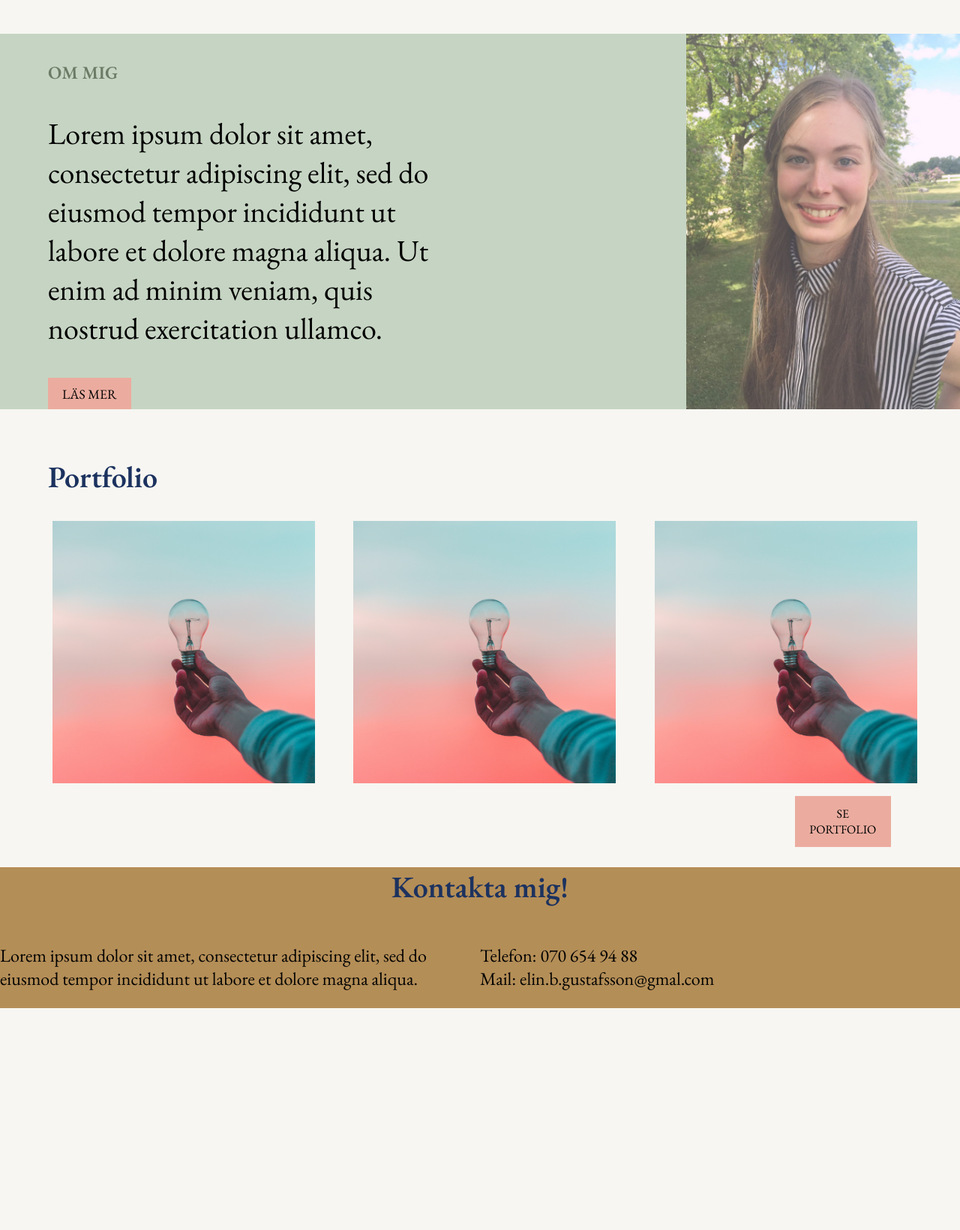
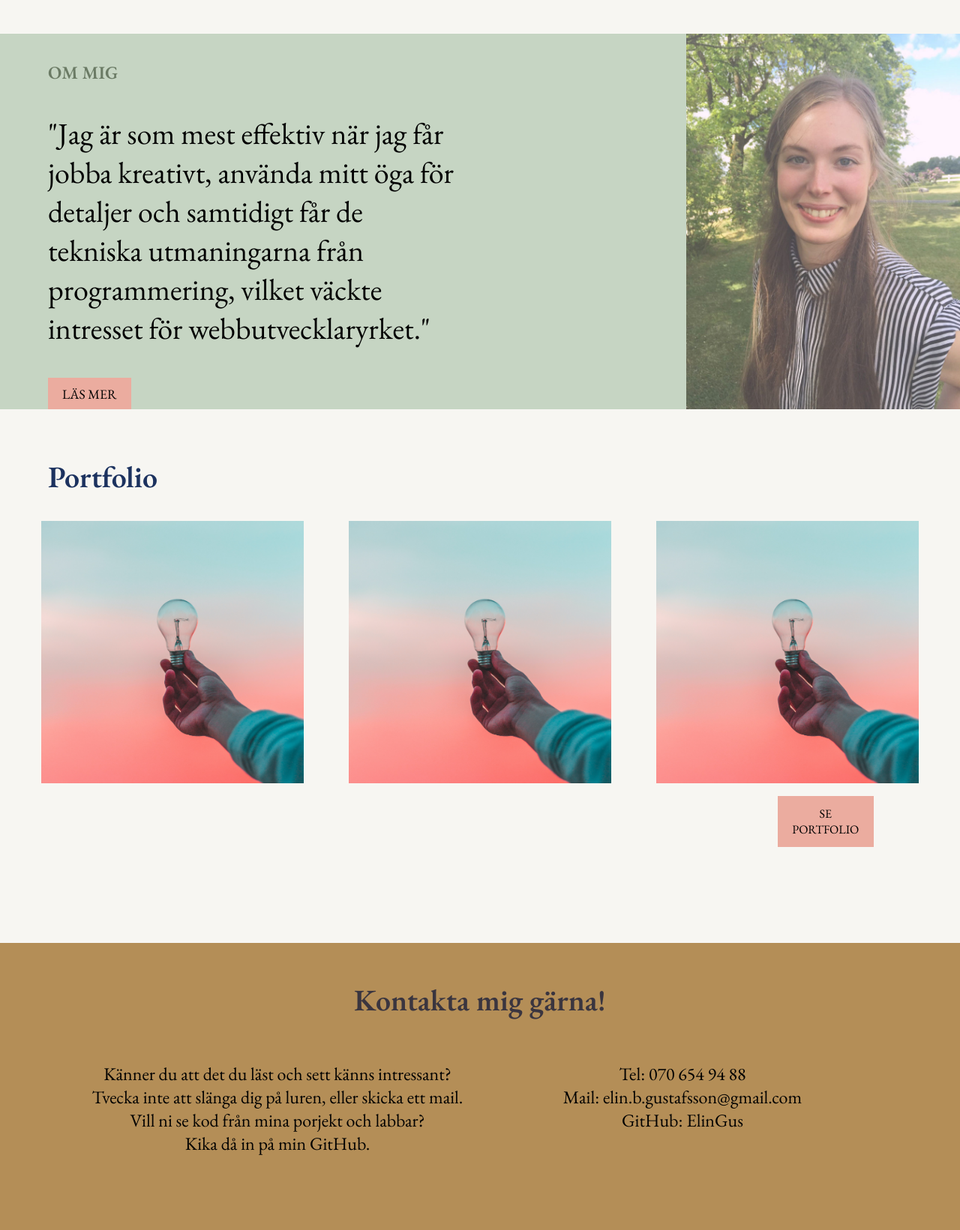
Before and after one commit to ElinGus/my-portfolio, a WordPress theme: template themes/portfolio_theme/front-page.php in a window 1280 px wide. Shown: the part 676-2317 px from the top of the page at 75% size. Before the commit the page ends 2021 px from the top, so only its background shows below. Run offline with PHP 8.4 and a stand-in for WordPress, Linux system fonts and the light colour scheme; the site name, menu and one post (Sample post) are stand-ins, and other content is empty; some libraries are stand-ins or nearby versions; some web fonts are replaced.

Commit message:
working with fotter and update portfolio section on front-page

```diff
--- a/themes/portfolio_theme/footer.php
+++ b/themes/portfolio_theme/footer.php
@@ -1,17 +1,22 @@
 
     <footer>
-      <h1>Kontakta mig!</h1>
+      <h1>Kontakta mig gärna!</h1>
 
       <section class="footer-section">
         <div class="contact_text">
-          <p>Lorem ipsum dolor sit amet, consectetur adipiscing elit, sed do eiusmod tempor
-              incididunt ut labore et dolore magna aliqua.
+          <p>Känner du att det du läst och sett känns intressant? <br>
+              Tvecka inte att slänga dig på luren, eller skicka ett mail. <br>
+              Vill ni se kod från mina porjekt och labbar? <br> Kika då in på min GitHub.
           </p>
         </div>
+
         <div class="contact_info">
-          <p>Telefon: 070 654 94 88 <br> Mail: elin.b.gustafsson@gmal.com</p>
+          <a href="tel:0706549488">Tel: 070 654 94 88</a>
+          <a href="mailto:elin.b.gustafsson@gmail.com">Mail: elin.b.gustafsson@gmail.com</a>
+          <a href="https://github.com/ElinGus" target="_blank">GitHub: ElinGus</a>
         </div>
       </section>
+
     </footer>
    <?php wp_footer(); ?>
   </body>
--- a/themes/portfolio_theme/front-page.php
+++ b/themes/portfolio_theme/front-page.php
@@ -29,9 +29,9 @@ if ( have_posts() ) :
             <div class="textblock-col">
                 <h1>Om mig</h1>
                 <p>
-                Lorem ipsum dolor sit amet, consectetur adipiscing elit, sed do eiusmod tempor
-                incididunt ut labore et dolore magna aliqua. Ut enim ad minim veniam, quis nostrud
-                exercitation ullamco.
+                "Jag är som mest effektiv när jag får jobba kreativt, använda mitt öga för detaljer och
+                samtidigt får de tekniska utmaningarna från programmering, vilket väckte intresset för
+                webbutvecklaryrket."
                 </p>
                 <button>Läs mer</button>
             </div>
@@ -44,16 +44,19 @@ if ( have_posts() ) :
              <h1>Portfolio</h1>
 
              <div class="work-columns">
-                <div class="work-col-1">
+                <div class="work-col">
                     <img src="<?php bloginfo('template_directory'); ?>/images/lightbulb.jpg" alt="work1">
                 </div>
-                <div class="work-col-2">
+
+                <div class="work-col">
                     <img src="<?php bloginfo('template_directory'); ?>/images/lightbulb.jpg" alt="work2">
                 </div>
-                <div class="work-col-3">
+
+                <div class="work-col">
                     <img src="<?php bloginfo('template_directory'); ?>/images/lightbulb.jpg" alt="work3">
                 </div>
              </div>
+
              <div class="portfolio-btn"><button>Se portfolio</button></div>
          </section>
 
--- a/themes/portfolio_theme/sass/_footer.scss
+++ b/themes/portfolio_theme/sass/_footer.scss
@@ -1,38 +1,49 @@
+body {margin: 0;}
+
 footer {
     background-color: #b48e57;
 
     h1 {
-        color: #1c325f;
+        color: #3a353f;
         font-family: 'EB Garamond', serif;
         font-size: 2.5rem;
         text-align: center;
+        padding-top: 50px;
+        padding-bottom: 30px;
     }
 
     .footer-section {
         display: flex;
-        justify-content: center;
+        padding: 0px 100px 100px 100px;
 
         .contact_text {
             display: flex;
             flex-direction: column;
+            justify-content: start;
+            align-items: center;
             width: 50%;
 
             p {
                 color: black;
                 font-size: 1.5rem;
                 font-family: 'EB Garamond', serif;
+                text-align: center;
+                margin: 0;
             }
         }
 
         .contact_info {
             display: flex;
             flex-direction: column;
+            justify-content: start;
+            align-items: center;
             width: 50%;
 
-            p {
+            a {
                 color: black;
                 font-size: 1.5rem;
                 font-family: 'EB Garamond', serif;
+                text-decoration: none;
             }
         }
     }
--- a/themes/portfolio_theme/sass/_frontpage.scss
+++ b/themes/portfolio_theme/sass/_frontpage.scss
@@ -138,7 +138,7 @@ body {
 
 
 .portfolio-section {
-    //margin-bottom: 15%;
+    margin-bottom: 10%;
     //margin-top: 25%;
 
     h1 {
@@ -154,10 +154,14 @@ body {
         flex-direction: row;
         justify-content: center;
         align-items: center;
-        margin-left: 5%;
+        //margin-left: 5%;
 
-        .work-col-1 {
-            width: 33%;
+        .work-col {
+            //width: 33%;
+            &:nth-child(2) {
+                margin-right: 60px;
+                margin-left: 60px;
+            }
             img {
                 width: 350px;
                 height: 350px;
@@ -165,23 +169,6 @@ body {
             }
         }
 
-        .work-col-2 {
-            width: 33%;
-            img {
-                width: 350px;
-                height: 350px;
-                object-fit: cover;
-            }
-        }
-
-        .work-col-3 {
-            width: 33%;
-            img {
-                width: 350px;
-                height: 350px;
-                object-fit: cover;
-            }
-        }
     }
 
     .portfolio-btn {
@@ -193,7 +180,7 @@ body {
         button {
             width: 10%;
             margin-top: 1%;
-            margin-right: 7.2%;
+            margin-right: 9%;
             padding: 1%;
             color: black;
             border: #ebac9f;
--- a/themes/portfolio_theme/style.css
+++ b/themes/portfolio_theme/style.css
@@ -35,38 +35,51 @@ Version: 1.0
 }
 */
 /* line 1, ../../../../XAMPP/xamppfiles/htdocs/portfolio/wp-content/themes/portfolio_theme/sass/_footer.scss */
+body {
+  margin: 0; }
+
+/* line 3, ../../../../XAMPP/xamppfiles/htdocs/portfolio/wp-content/themes/portfolio_theme/sass/_footer.scss */
 footer {
   background-color: #b48e57; }
-  /* line 4, ../../../../XAMPP/xamppfiles/htdocs/portfolio/wp-content/themes/portfolio_theme/sass/_footer.scss */
+  /* line 6, ../../../../XAMPP/xamppfiles/htdocs/portfolio/wp-content/themes/portfolio_theme/sass/_footer.scss */
   footer h1 {
-    color: #1c325f;
+    color: #3a353f;
     font-family: 'EB Garamond', serif;
     font-size: 2.5rem;
-    text-align: center; }
-  /* line 11, ../../../../XAMPP/xamppfiles/htdocs/portfolio/wp-content/themes/portfolio_theme/sass/_footer.scss */
+    text-align: center;
+    padding-top: 50px;
+    padding-bottom: 30px; }
+  /* line 15, ../../../../XAMPP/xamppfiles/htdocs/portfolio/wp-content/themes/portfolio_theme/sass/_footer.scss */
   footer .footer-section {
     display: flex;
-    justify-content: center; }
-    /* line 15, ../../../../XAMPP/xamppfiles/htdocs/portfolio/wp-content/themes/portfolio_theme/sass/_footer.scss */
+    padding: 0px 100px 100px 100px; }
+    /* line 19, ../../../../XAMPP/xamppfiles/htdocs/portfolio/wp-content/themes/portfolio_theme/sass/_footer.scss */
     footer .footer-section .contact_text {
       display: flex;
       flex-direction: column;
+      justify-content: start;
+      align-items: center;
       width: 50%; }
-      /* line 20, ../../../../XAMPP/xamppfiles/htdocs/portfolio/wp-content/themes/portfolio_theme/sass/_footer.scss */
+      /* line 26, ../../../../XAMPP/xamppfiles/htdocs/portfolio/wp-content/themes/portfolio_theme/sass/_footer.scss */
       footer .footer-section .contact_text p {
         color: black;
         font-size: 1.5rem;
-        font-family: 'EB Garamond', serif; }
-    /* line 27, ../../../../XAMPP/xamppfiles/htdocs/portfolio/wp-content/themes/portfolio_theme/sass/_footer.scss */
+        font-family: 'EB Garamond', serif;
+        text-align: center;
+        margin: 0; }
+    /* line 35, ../../../../XAMPP/xamppfiles/htdocs/portfolio/wp-content/themes/portfolio_theme/sass/_footer.scss */
     footer .footer-section .contact_info {
       display: flex;
       flex-direction: column;
+      justify-content: start;
+      align-items: center;
       width: 50%; }
-      /* line 32, ../../../../XAMPP/xamppfiles/htdocs/portfolio/wp-content/themes/portfolio_theme/sass/_footer.scss */
-      footer .footer-section .contact_info p {
+      /* line 42, ../../../../XAMPP/xamppfiles/htdocs/portfolio/wp-content/themes/portfolio_theme/sass/_footer.scss */
+      footer .footer-section .contact_info a {
         color: black;
         font-size: 1.5rem;
-        font-family: 'EB Garamond', serif; }
+        font-family: 'EB Garamond', serif;
+        text-decoration: none; }
 
 /* line 1, ../../../../XAMPP/xamppfiles/htdocs/portfolio/wp-content/themes/portfolio_theme/sass/_frontpage.scss */
 body {
@@ -180,6 +193,9 @@ body {
     .about-me .image-col img {
       width: 55%; }
 
+/* line 140, ../../../../XAMPP/xamppfiles/htdocs/portfolio/wp-content/themes/portfolio_theme/sass/_frontpage.scss */
+.portfolio-section {
+  margin-bottom: 10%; }
   /* line 144, ../../../../XAMPP/xamppfiles/htdocs/portfolio/wp-content/themes/portfolio_theme/sass/_frontpage.scss */
   .portfolio-section h1 {
     color: #1c325f;
@@ -187,50 +203,32 @@ body {
     font-size: 2.5rem;
     margin-left: 5%;
     margin-top: 5%; }
-
   /* line 152, ../../../../XAMPP/xamppfiles/htdocs/portfolio/wp-content/themes/portfolio_theme/sass/_frontpage.scss */
   .portfolio-section .work-columns {
     display: flex;
     flex-direction: row;
     justify-content: center;
-  align-items: center;
-  margin-left: 5%; }
-  /* line 159, ../../../../XAMPP/xamppfiles/htdocs/portfolio/wp-content/themes/portfolio_theme/sass/_frontpage.scss */
-  .portfolio-section .work-columns .work-col-1 {
-    width: 33%; }
+    align-items: center; }
     /* line 161, ../../../../XAMPP/xamppfiles/htdocs/portfolio/wp-content/themes/portfolio_theme/sass/_frontpage.scss */
-    .portfolio-section .work-columns .work-col-1 img {
+    .portfolio-section .work-columns .work-col:nth-child(2) {
+      margin-right: 60px;
+      margin-left: 60px; }
+    /* line 165, ../../../../XAMPP/xamppfiles/htdocs/portfolio/wp-content/themes/portfolio_theme/sass/_frontpage.scss */
+    .portfolio-section .work-columns .work-col img {
       width: 350px;
       height: 350px;
       object-fit: cover; }
-  /* line 168, ../../../../XAMPP/xamppfiles/htdocs/portfolio/wp-content/themes/portfolio_theme/sass/_frontpage.scss */
-  .portfolio-section .work-columns .work-col-2 {
-    width: 33%; }
-    /* line 170, ../../../../XAMPP/xamppfiles/htdocs/portfolio/wp-content/themes/portfolio_theme/sass/_frontpage.scss */
-    .portfolio-section .work-columns .work-col-2 img {
-      width: 350px;
-      height: 350px;
-      object-fit: cover; }
-  /* line 177, ../../../../XAMPP/xamppfiles/htdocs/portfolio/wp-content/themes/portfolio_theme/sass/_frontpage.scss */
-  .portfolio-section .work-columns .work-col-3 {
-    width: 33%; }
-    /* line 179, ../../../../XAMPP/xamppfiles/htdocs/portfolio/wp-content/themes/portfolio_theme/sass/_frontpage.scss */
-    .portfolio-section .work-columns .work-col-3 img {
-      width: 350px;
-      height: 350px;
-      object-fit: cover; }
-
-/* line 187, ../../../../XAMPP/xamppfiles/htdocs/portfolio/wp-content/themes/portfolio_theme/sass/_frontpage.scss */
+  /* line 174, ../../../../XAMPP/xamppfiles/htdocs/portfolio/wp-content/themes/portfolio_theme/sass/_frontpage.scss */
   .portfolio-section .portfolio-btn {
     display: flex;
     flex-direction: row;
     width: 100%;
     justify-content: flex-end; }
-  /* line 193, ../../../../XAMPP/xamppfiles/htdocs/portfolio/wp-content/themes/portfolio_theme/sass/_frontpage.scss */
+    /* line 180, ../../../../XAMPP/xamppfiles/htdocs/portfolio/wp-content/themes/portfolio_theme/sass/_frontpage.scss */
     .portfolio-section .portfolio-btn button {
       width: 10%;
       margin-top: 1%;
-    margin-right: 7.2%;
+      margin-right: 9%;
       padding: 1%;
       color: black;
       border: #ebac9f;
```
Also changed, not shown: 1 other file. Lines whose indentation alone changed are shown as unchanged.
